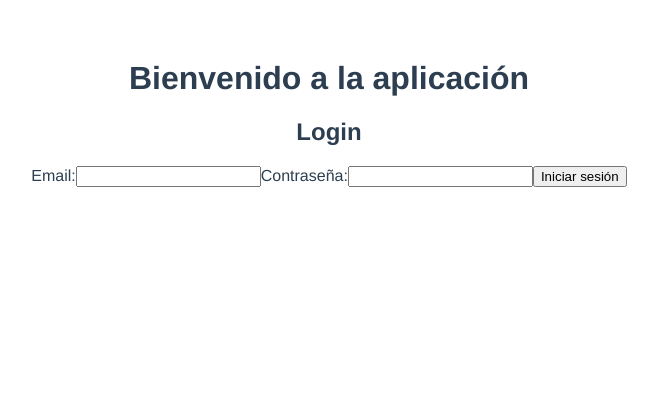
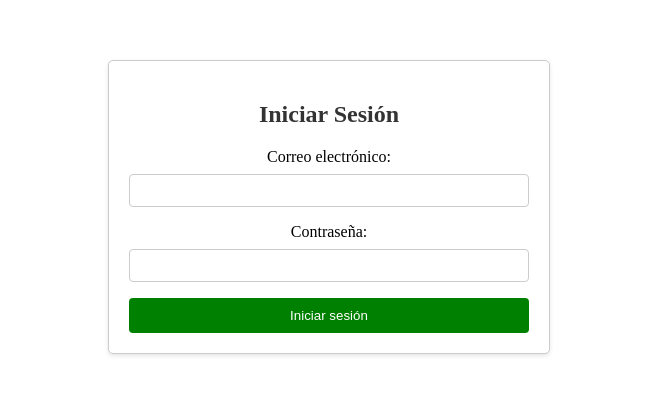
Before and after one commit to JulioLaneri/cliente-api, a Vue app: page / in a window 1280 px wide. Shown: the top 394 px of the page, without its empty margins (311-969 px from the left). Built offline with nearby package versions, Linux system fonts and the light colour scheme.

Commit message:
Se agregaron estilos al login

```diff
--- a/src/App.vue
+++ b/src/App.vue
@@ -1,5 +1,4 @@
 <template>
-  <h1>Bienvenido a la aplicación</h1>
   <LoginComponent/>
 </template>
 <script>
@@ -15,11 +14,7 @@ export default {
 
 <style>
 #app {
-  font-family: Avenir, Helvetica, Arial, sans-serif;
-  -webkit-font-smoothing: antialiased;
-  -moz-osx-font-smoothing: grayscale;
   text-align: center;
-  color: #2c3e50;
   margin-top: 60px;
 }
 </style>
--- a/src/components/LoginComponent.vue
+++ b/src/components/LoginComponent.vue
@@ -1,8 +1,9 @@
+
 <template>
-    <div>
-      <h2>Login</h2>
+  <div class="contenedor-login">
+    <h2>Iniciar Sesión</h2>
     <form @submit.prevent="login">
-        <label for="email">Email:</label>
+      <label for="email">Correo electrónico:</label>
       <input type="text" v-model="email" required />
 
       <label for="password">Contraseña:</label>
@@ -15,6 +16,7 @@
 
 <script>
 import axios from 'axios';
+
 
 export default {
   data() {
@@ -41,5 +43,47 @@
 </script>
 
 <style scoped>
-  /* Estilos específicos para este componente si es necesario */
+  .contenedor-login {
+    max-width: 400px;
+    margin: 0 auto;
+    padding: 20px;
+    border: 1px solid #ccc;
+    border-radius: 5px;
+    box-shadow: 0 2px 4px rgba(0, 0, 0, 0.1);
+    background-color: #fff;
+  }
+
+  h2 {
+    text-align: center;
+    color: #333;
+  }
+
+  form {
+    display: flex;
+    flex-direction: column;
+  }
+
+  label {
+    margin-bottom: 8px;
+  }
+
+  input {
+    padding: 8px;
+    margin-bottom: 16px;
+    border: 1px solid #ccc;
+    border-radius: 4px;
+  }
+
+  button {
+    padding: 10px;
+    background-color: green;
+    color: #fff;
+    border: none;
+    border-radius: 4px;
+    cursor: pointer;
+  }
+
+  button:hover {
+    background-color: #0C3E11;
+  }
 </style>
--- a/src/main.js
+++ b/src/main.js
@@ -1,4 +1,6 @@
 import { createApp } from 'vue'
 import App from './App.vue'
 
+
+
 createApp(App).mount('#app')
```
Lines whose indentation alone changed are shown as unchanged.
